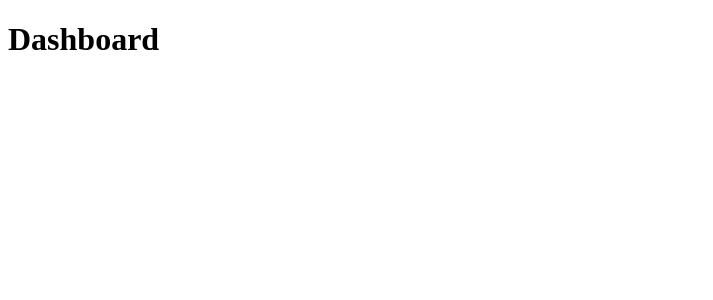
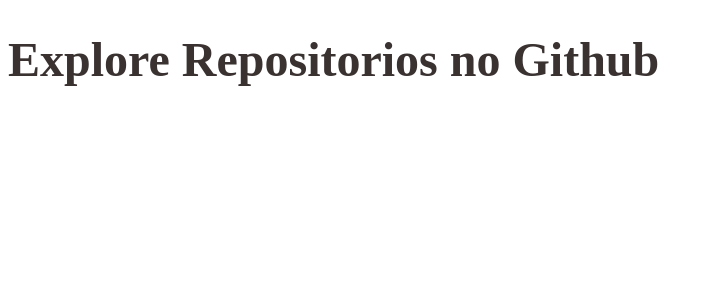
Before and after one commit to flavio-ever/react-ts-git-repository, a React (Create React App) app: page / in a window 1280 px wide. Shown: the top 300 px of the page, without its empty margins (0-713 px from the left). Built offline with nearby package versions, Linux system fonts and the light colour scheme.

Commit message:
Styled Components

```diff
--- a/package.json
+++ b/package.json
@@ -14,6 +14,7 @@
     "react-dom": "^16.13.1",
     "react-router-dom": "^5.2.0",
     "react-scripts": "3.4.1",
+    "styled-components": "^5.1.1",
     "typescript": "~3.7.2"
   },
   "scripts": {
@@ -39,6 +40,7 @@
   },
   "devDependencies": {
     "@types/react-router-dom": "^5.1.5",
+    "@types/styled-components": "^5.1.1",
     "@typescript-eslint/eslint-plugin": "^3.7.1",
     "@typescript-eslint/parser": "^3.7.1",
     "eslint": "6.8.0",
--- a/src/pages/Dashboard/index.tsx
+++ b/src/pages/Dashboard/index.tsx
@@ -1,11 +1,9 @@
 import React from 'react';
 
-/**
- * Este formato 'e mais interessante, pois consigo passar
- * o formato da variavel (funcao) do que usar function xxx() {}
- */
+import { Title } from './styles';
+
 const Dashboard: React.FC = () => {
-  return <h1>Dashboard</h1>;
+  return <Title>Explore Repositorios no Github</Title>;
 };
 
 export default Dashboard;
--- /dev/null
+++ b/src/pages/Dashboard/styles.ts
@@ -0,0 +1,6 @@
+import styled from 'styled-components';
+
+export const Title = styled.h1`
+  font-size: 48px;
+  color: #3a3131;
+`;
```
Also changed, not shown: 1 other file (tests, documents, lock files or other folders).
